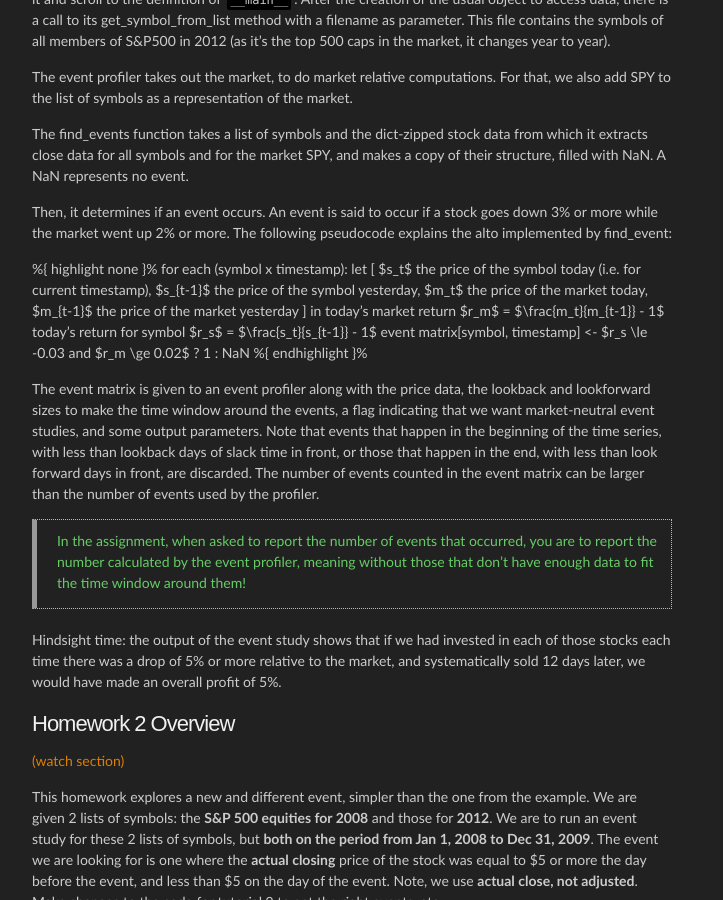
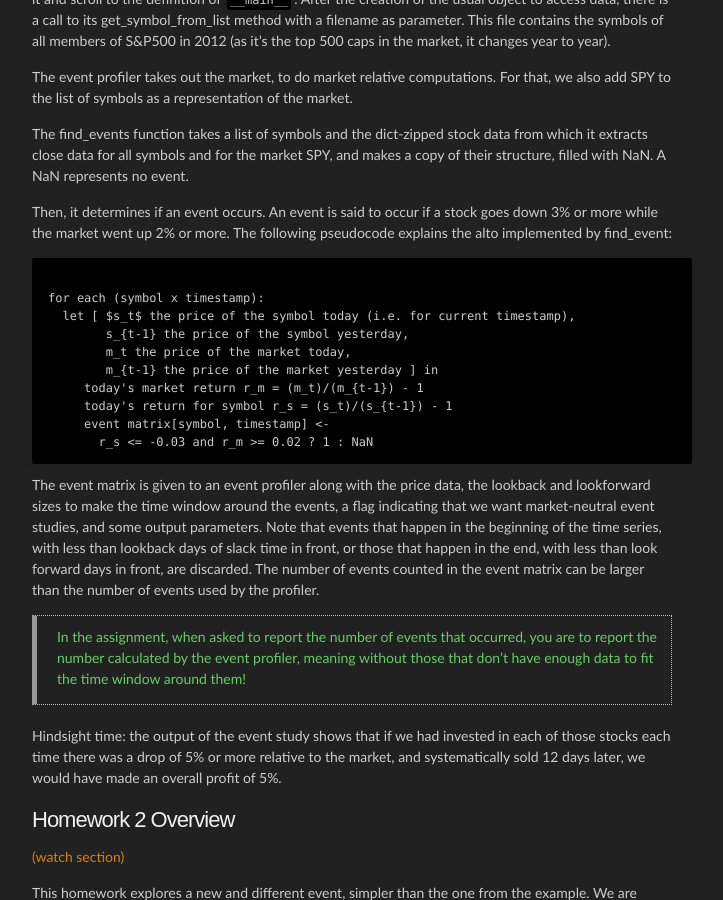
Before and after one commit to agravier/agravier.github.io, a Jekyll site: the page built from etc/notes/ci1-coursera/notes04.md, in a window 1280 px wide and 900 px high, scrolled down 2872 px. Shown: the whole window, without its empty margins (288-1011 px from the left). Built offline with Jekyll 4.4.1, drawn with Linux system fonts in a browser that asks for light colours; Markdown is read by kramdown in place of the engine named in the settings; formulas are drawn with MathJax 3; comment, search, counter and statistics services are not loaded.

Commit message:
Fit pseudocode formatting in week 4 of Coursera comp invest.

```diff
--- a/etc/notes/ci1-coursera/notes04.md
+++ b/etc/notes/ci1-coursera/notes04.md
@@ -113,17 +113,17 @@ The find_events function takes a list of symbols and the dict-zipped stock data
 
 Then, it determines if an event occurs. An event is said to occur if a stock goes down 3% or more while the market went up 2% or more. The following pseudocode explains the alto implemented by find_event:
 
-%{ highlight none }%
+<div class="highlight"><pre><code>
 for each (symbol x timestamp):
   let [ $s_t$ the price of the symbol today (i.e. for current timestamp),
-        $s_{t-1}$ the price of the symbol yesterday,
-        $m_t$ the price of the market today,
-        $m_{t-1}$ the price of the market yesterday ] in
-     today's market return $r_m$ = $\frac{m_t}{m_{t-1}} - 1$
-     today's return for symbol $r_s$ = $\frac{s_t}{s_{t-1}} - 1$
+        s_{t-1} the price of the symbol yesterday,
+        m_t the price of the market today,
+        m_{t-1} the price of the market yesterday ] in
+     today's market return r_m = (m_t)/(m_{t-1}) - 1
+     today's return for symbol r_s = (s_t)/(s_{t-1}) - 1
      event matrix[symbol, timestamp] <-
-       $r_s \le -0.03 and $r_m \ge 0.02$ ? 1 : NaN
-%{ endhighlight }%
+       r_s <= -0.03 and r_m >= 0.02 ? 1 : NaN
+</code></pre></div>
 
 The event matrix is given to an event profiler along with the price data, the lookback and lookforward sizes to make the time window around the events, a flag indicating that we want market-neutral event studies, and some output parameters. Note that events that happen in the beginning of the time series, with less than lookback days of slack time in front, or those that happen in the end, with less than look forward days in front, are discarded. The number of events counted in the event matrix can be larger than the number of events used by the profiler.
 
```
